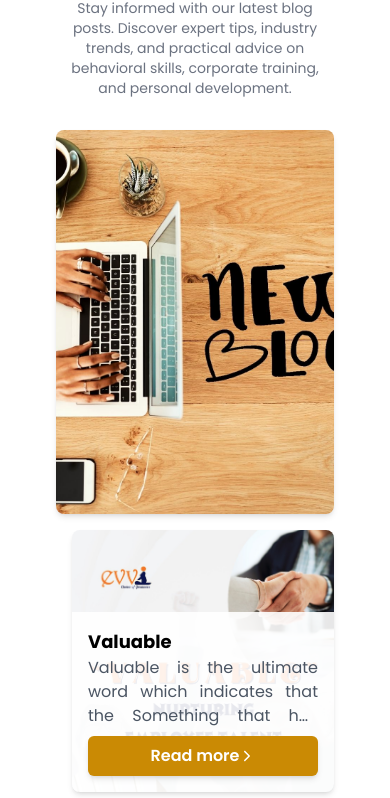
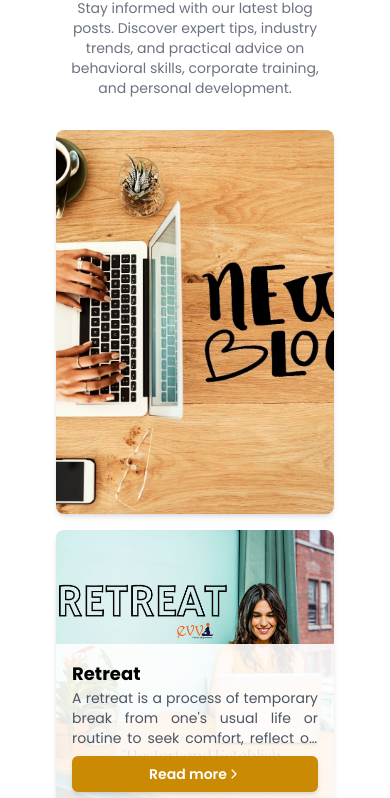
Before and after one commit to rasikumar/enrich, a React (Vite) app: page / in a window 390 px wide. Shown: the part 6517-7315 px from the top of the page. Built offline with nearby package versions, Linux system fonts and the light colour scheme; a web font is replaced by a local one.

Commit message:
blog responsive

```diff
--- a/src/components/BlogsList.jsx
+++ b/src/components/BlogsList.jsx
@@ -1,4 +1,4 @@
-import  { useEffect, useRef } from 'react';
+import { useEffect, useRef } from 'react';
 import { Link } from 'react-router-dom';
 import { gsap } from 'gsap';
 import { ScrollTrigger } from 'gsap/ScrollTrigger';
@@ -47,13 +47,12 @@ const articles = [
 // eslint-disable-next-line react/prop-types
 const Card = ({ imageSrc, title, description, large, link }) => {
   return (
-    <div className={`bg-white shadow-md rounded-lg overflow-hidden relative ${large ? 'col-span-2 row-span-1' : 'md:col-span-1'}`}>
+    <div className={`bg-white shadow-md rounded-lg overflow-hidden relative ${large ? 'col-span-1 md:col-span-2 md:row-span-1' : 'col-span-1'}`}>
       <img src={imageSrc} alt={title} className={`w-full object-cover ${large ? 'h-96' : ''} `} />
-      {large ? '':''}
-      <div className={`absolute bottom-0 left-0 right-0 bg-white bg-opacity-90 p-4 ${large ? 'hidden' : ''}`}>
-        <h3 className="text-lg font-bold">{title}</h3>
+      <div className={`absolute bottom-0 left-0 right-0 text-sm bg-white bg-opacity-90 p-4 ${large ? 'hidden md:block' : ''}`}>
+        <h3 className={`text-lg font-bold ${large ? 'hidden' : ''}`}>{title}</h3>
         <p className={`text-gray-600 line-clamp-3 ${large ? 'hidden' : ''} text-justify `}>{description}</p>
-        <Link to={link} className="btn-primary xl:text-sm flex items-center justify-center mt-2">Read more <IoIosArrowForward/></Link>
+        <Link to={link} className={`btn-primary xl:text-sm flex items-center justify-center mt-2  ${large ? 'hidden' : ''}`}>Read more <IoIosArrowForward/></Link>
       </div>
     </div>
   );
@@ -83,7 +82,7 @@ const BlogsList = () => {
 
   return (
     <div className="container mx-auto p-4">
-      <div className="grid grid-cols-1 md:grid-cols-3 gap-4">
+      <div className="grid grid-cols-1 sm:grid-cols-2 md:grid-cols-3 gap-4">
         {articles.map((article, index) => (
           <Card
             key={index}
```
